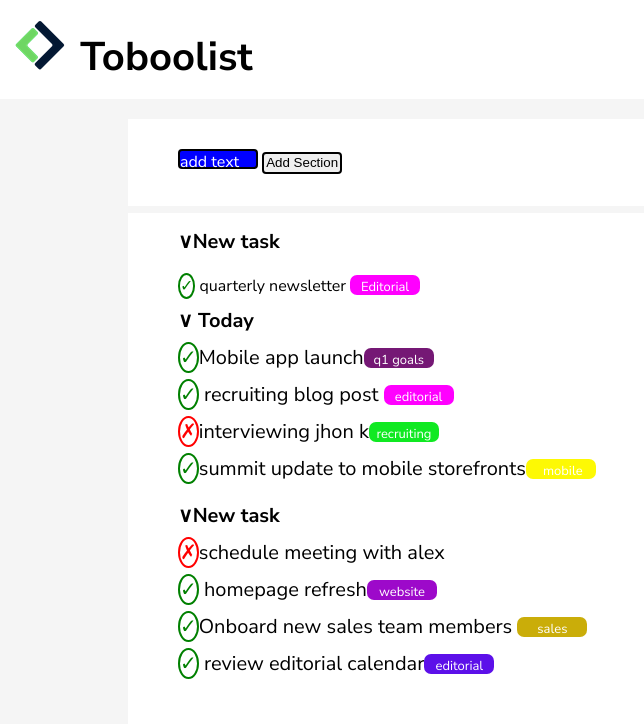
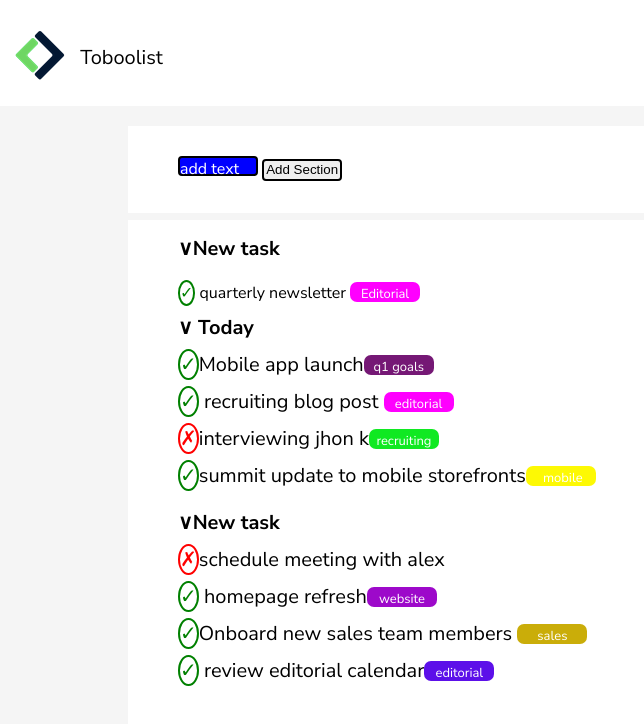
Before and after one commit to pierfilippodiviccaro/html-css-toboolist, a plain HTML site: page index.html in a window 1280 px wide. Shown: the top 724 px of the page, without its empty margins (0-644 px from the left). Drawn offline with Linux system fonts and the light colour scheme.

Commit message:
fix: sistemato logo

```diff
--- a/index.html
+++ b/index.html
@@ -19,7 +19,7 @@
     <!-- inizio header-->
     <header class="title">
         <img class="logo" src="img/Logo.png" alt="">
-        <h1 class="main-title">Toboolist</h1>
+        <span class="main-title">Toboolist</span>
 
     </header>
     <!--fine header-->
--- a/style.css
+++ b/style.css
@@ -20,7 +20,11 @@ body{
 .main-title {
     padding-left: 10px;
     display: inline-block;
+    text-align: center;
+    vertical-align: middle;
+    margin-bottom: 20px;
     padding-bottom: 15px;
+    font-size: 20px;
 
 
 }
@@ -63,7 +67,7 @@ body{
 
 .logo {
     display: inline-block;
-    padding-top: 20px;
+    padding-top: 30px;
     padding-left: 15px;
 }
 
```
